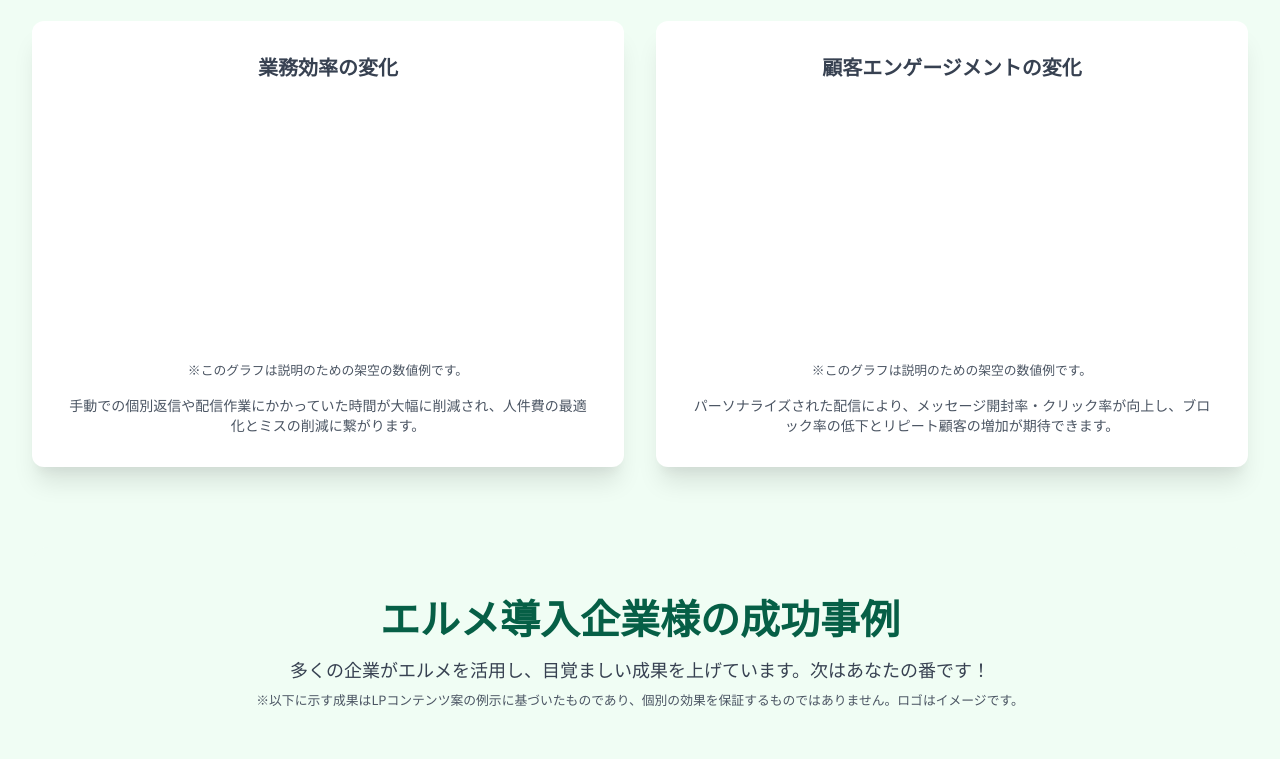
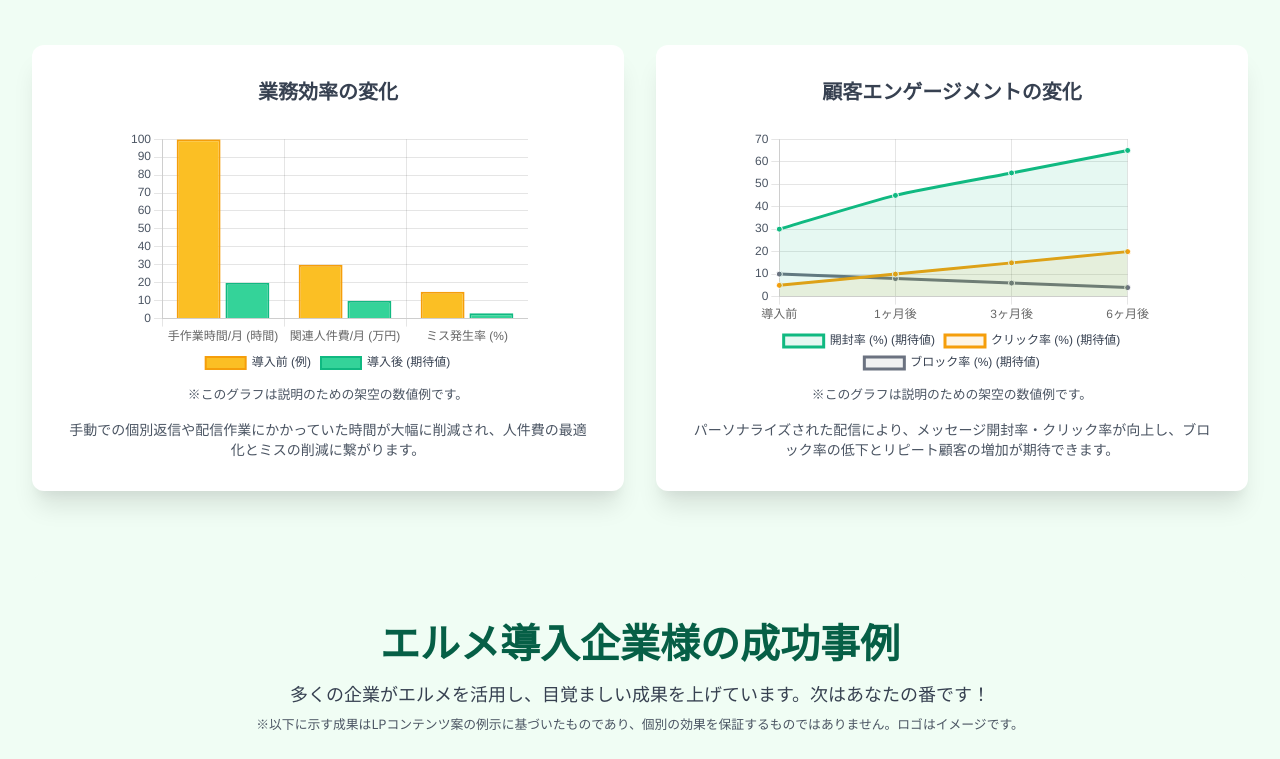
Before and after one commit to higuchibein/L-Message, a plain HTML site: page index.html in a window 1280 px wide. Shown: the part 2142-2901 px from the top of the page. Drawn offline with nearby package versions, Linux system fonts and the light colour scheme.

Commit message:
Update index.html

```diff
--- a/index.html
+++ b/index.html
@@ -1,12 +1,11 @@
 <!DOCTYPE html>
 <html lang="ja">
 <head>
-    <script src="https://cdn.jsdelivr.net/npm/chart.js"></script>
     <meta charset="UTF-8">
     <meta name="viewport" content="width=device-width, initial-scale=1.0">
     <title>L Message(エルメ)紹介＆LINE活用セミナーSPAインフォグラフィック (緑基調・UIリッチ版)</title>
     <script src="https://cdn.tailwindcss.com"></script>
-    <script src="https://cdn.jsdelivr.net/npm/chart.js"></script>
+    <script src="https://cdn.jsdelivr.net/npm/chart.js"></script> {/* Chart.jsの読み込みは1回だけにする */}
     <link rel="preconnect" href="https://fonts.googleapis.com">
     <link rel="preconnect" href="https://fonts.gstatic.com" crossorigin>
     <link href="https://fonts.googleapis.com/css2?family=Noto+Sans+JP:wght@400;500;700;900&display=swap" rel="stylesheet">
@@ -264,6 +263,7 @@
     </footer>
 
 <script>
+document.addEventListener('DOMContentLoaded', function() { // DOMContentLoadedで囲む
     const commonTooltipCallback = {
         title: function(tooltipItems) {
             const item = tooltipItems[0];
@@ -295,12 +295,14 @@
         }
     };
 
-    const greenPalette = ['#10B981', '#34D399', '#6EE7B7']; // メインの緑系
-    const accentPalette = ['#F59E0B', '#FBBF24', '#FCD34D']; // 黄色・オレンジ系アクセント
-    const neutralPalette = ['#6B7280', '#9CA3AF', '#D1D5DB']; // グレー系
+    const greenPalette = ['#10B981', '#34D399', '#6EE7B7'];
+    const accentPalette = ['#F59E0B', '#FBBF24', '#FCD34D'];
+    const neutralPalette = ['#6B7280', '#9CA3AF', '#D1D5DB'];
 
-    const efficiencyChartCtx = document.getElementById('efficiencyChart').getContext('2d');
-    new Chart(efficiencyChartCtx, {
+    try { // エラーハンドリングを追加して、どのグラフで問題が起きているか特定しやすくする
+        const efficiencyChartCtx = document.getElementById('efficiencyChart');
+        if (efficiencyChartCtx) {
+            new Chart(efficiencyChartCtx.getContext('2d'), {
                 type: 'bar',
                 data: {
                     labels: ['手作業時間/月 (時間)', '関連人件費/月 (万円)', 'ミス発生率 (%)'],
@@ -311,9 +313,13 @@
                 },
                 options: { ...commonChartOptions, scales: { y: { beginAtZero: true, ticks: { color: '#4B5563' } } } }
             });
+        } else {
+            console.error("Canvas element with ID 'efficiencyChart' not found.");
+        }
 
-    const engagementChartCtx = document.getElementById('engagementChart').getContext('2d');
-    new Chart(engagementChartCtx, {
+        const engagementChartCtx = document.getElementById('engagementChart');
+        if (engagementChartCtx) {
+            new Chart(engagementChartCtx.getContext('2d'), {
                 type: 'line',
                 data: {
                     labels: ['導入前', '1ヶ月後', '3ヶ月後', '6ヶ月後'],
@@ -325,9 +331,13 @@
                 },
                 options: { ...commonChartOptions, scales: { y: { beginAtZero: true, ticks: { color: '#4B5563' } } } }
             });
+        } else {
+            console.error("Canvas element with ID 'engagementChart' not found.");
+        }
 
-    const marketTrendChartCtx = document.getElementById('marketTrendChart').getContext('2d');
-    new Chart(marketTrendChartCtx, {
+        const marketTrendChartCtx = document.getElementById('marketTrendChart');
+        if (marketTrendChartCtx) {
+            new Chart(marketTrendChartCtx.getContext('2d'), {
                 type: 'line',
                 data: {
                     labels: ['2022年', '2023年', '2024年', '2025年 (予測)'],
@@ -343,12 +353,27 @@
                 },
                 options: commonChartOptions
             });
+        } else {
+            console.error("Canvas element with ID 'marketTrendChart' not found.");
+        }
 
-    const satisfactionChartCtx = document.getElementById('satisfactionChart').getContext('2d');
-    new Chart(satisfactionChartCtx, {
+        const satisfactionChartCtx = document.getElementById('satisfactionChart');
+        if (satisfactionChartCtx) {
+            new Chart(satisfactionChartCtx.getContext('2d'), {
                 type: 'doughnut',
                 data: {
                     labels: ['大変満足 (期待値)', '満足 (期待値)', '普通 (期待値)', 'やや不満 (期待値)'],
                     datasets: [{ data: [75, 23, 2, 0], backgroundColor: [greenPalette[0], greenPalette[1], greenPalette[2], accentPalette[1]], borderColor: '#f0fdf4', borderWidth: 3 }]
                 },
                 options: { ...commonChartOptions, cutout: '60%' }
+            });
+        } else {
+            console.error("Canvas element with ID 'satisfactionChart' not found.");
+        }
+    } catch (e) {
+        console.error("An error occurred while initializing charts:", e);
+    }
+});
+</script>
+</body>
+</html>
```
Lines whose indentation alone changed are shown as unchanged.
